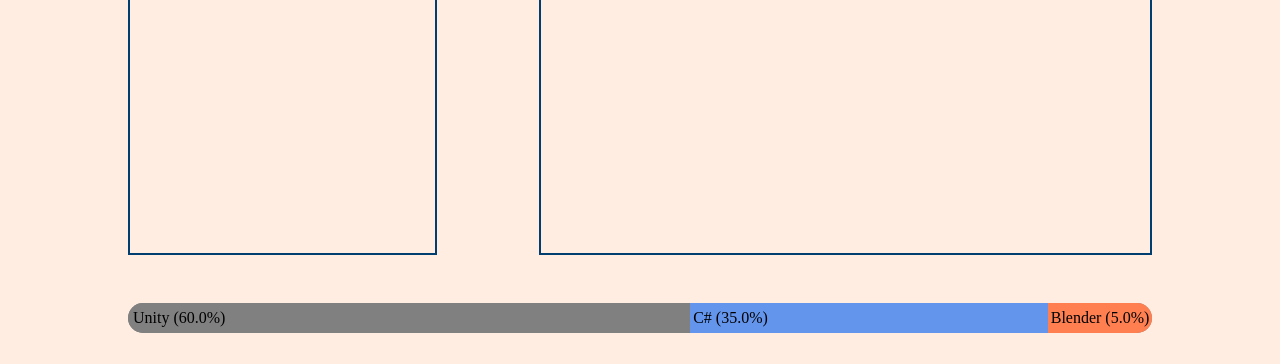
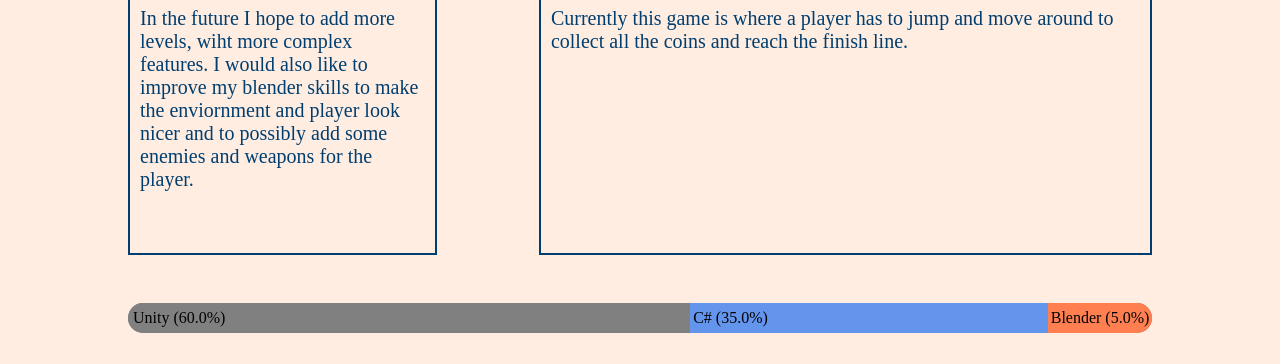
Before and after one commit to Lukepw23/College-Portfolio, a plain HTML site: page project_pages/platformer.html in a window 1280 px wide. Shown: the part 304-668 px from the top of the page. Drawn offline with Linux system fonts and the light colour scheme.

Commit message:
update platformer.html

```diff
--- a/project_pages/platformer.html
+++ b/project_pages/platformer.html
@@ -31,11 +31,11 @@
         <div class="intro_text_block_grouping">
             <div id="future_block" class="future_block">
                 <div id="future_title" class="future_block_title">Future Plans</div>
-                <div id="future_body" class="text_block_body"></div>
+                <div id="future_body" class="text_block_body">In the future I hope to add more levels, wiht more complex features. I would also like to improve my blender skills to make the enviornment and player look nicer and to possibly add some enemies and weapons for the player.</div>
             </div>
             <div id="description_block" class="text_block">
                 <div id="description_title" class="text_block_title">Description</div>
-                <div id="description_body" class="text_block_body"></div>
+                <div id="description_body" class="text_block_body">Currently this game is where a player has to jump and move around to collect all the coins and reach the finish line.</div>
             </div>
         </div>
         <div class="code_language_bar">
```
